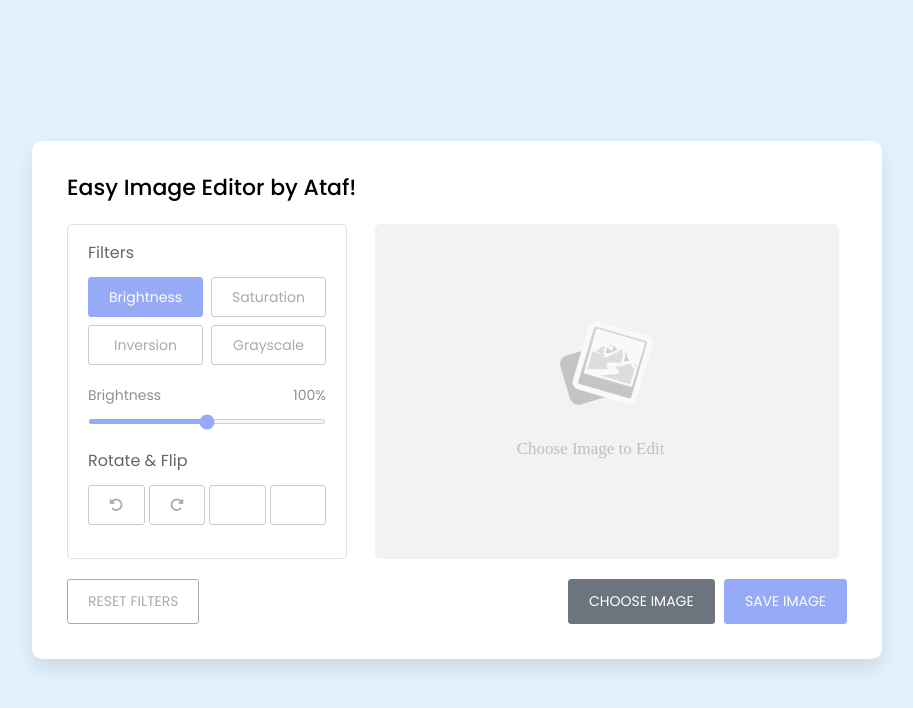
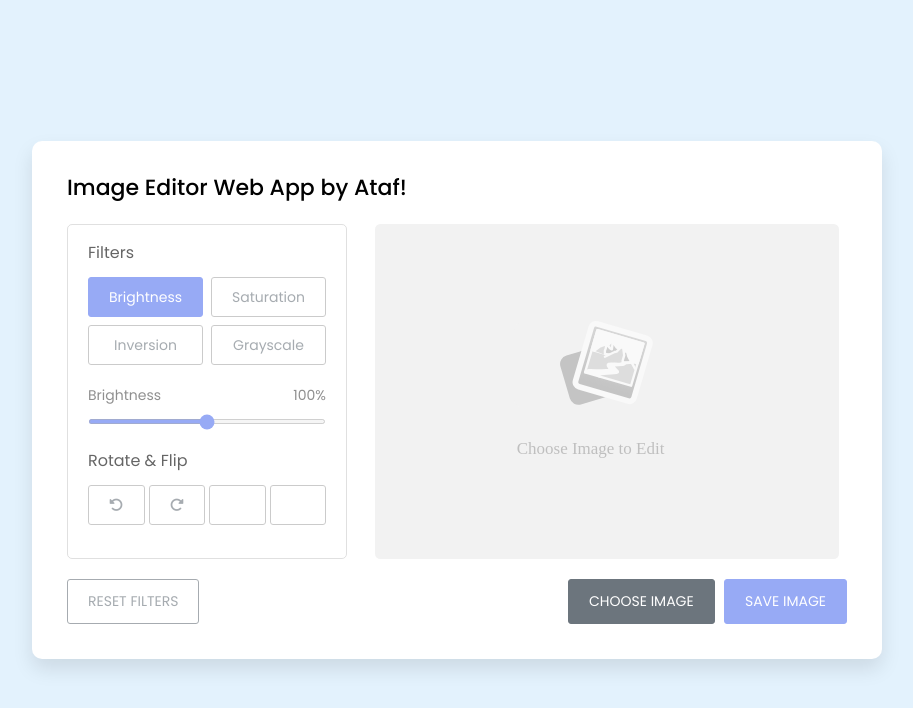
Before and after one commit to Atafsheikh0/Photo-Editing-Web-App, a plain HTML site: page index.html in a window 1280 px wide. Shown: the whole page, without its empty margins (183-1096 px from the left). Drawn offline with nearby package versions, Linux system fonts and the light colour scheme; some icons are missing.

Commit message:
..........

```diff
--- a/index.html
+++ b/index.html
@@ -9,7 +9,7 @@
 </head>
 <body>
     <div class="container disable">
-        <h2>Easy Image Editor by Ataf!</h2>
+        <h2>Image Editor Web App by Ataf!</h2>
         <div class="wrapper">
             <div class="editor-panel">
                 <div class="filter">
```
